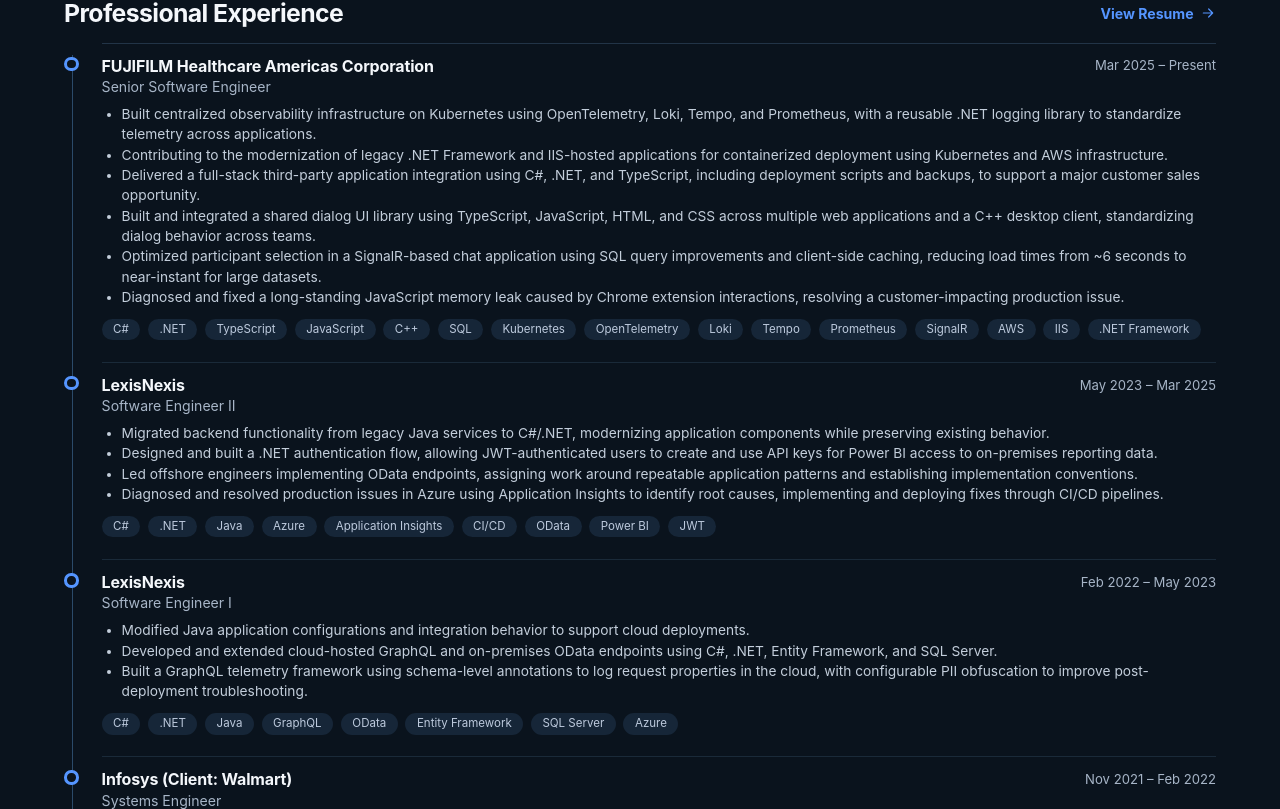
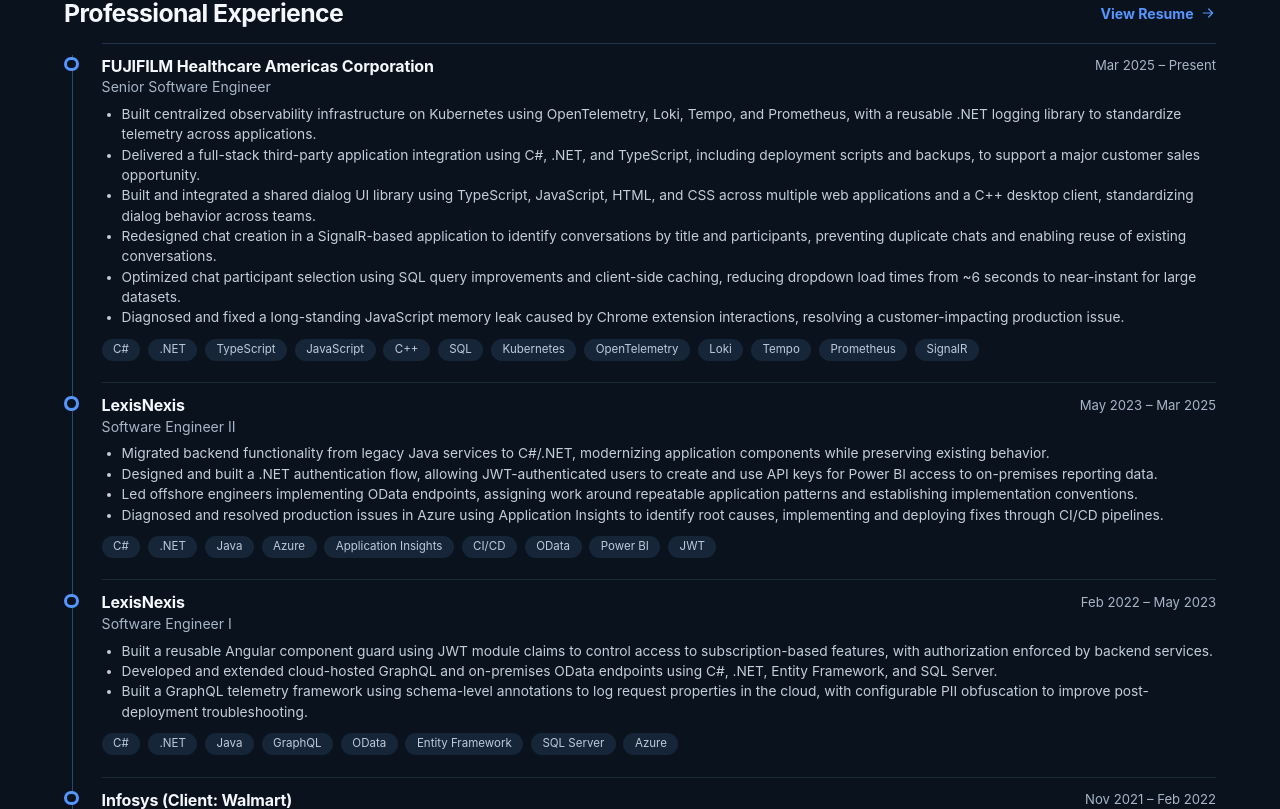
Before and after one commit to marcomtzan/portfolio, a React (Vite) app: page / in a window 1280 px wide. Shown: the part 391-1200 px from the top of the page. Built offline with nearby package versions, Linux system fonts and the light colour scheme.

Commit message:
Update resume

```diff
--- a/src/App.jsx
+++ b/src/App.jsx
@@ -8,13 +8,13 @@
     dates: 'Mar 2025 – Present',
     bullets: [
       'Built centralized observability infrastructure on Kubernetes using OpenTelemetry, Loki, Tempo, and Prometheus, with a reusable .NET logging library to standardize telemetry across applications.',
-      'Contributing to the modernization of legacy .NET Framework and IIS-hosted applications for containerized deployment using Kubernetes and AWS infrastructure.',
       'Delivered a full-stack third-party application integration using C#, .NET, and TypeScript, including deployment scripts and backups, to support a major customer sales opportunity.',
       'Built and integrated a shared dialog UI library using TypeScript, JavaScript, HTML, and CSS across multiple web applications and a C++ desktop client, standardizing dialog behavior across teams.',
-      'Optimized participant selection in a SignalR-based chat application using SQL query improvements and client-side caching, reducing load times from ~6 seconds to near-instant for large datasets.',
+      'Redesigned chat creation in a SignalR-based application to identify conversations by title and participants, preventing duplicate chats and enabling reuse of existing conversations.',
+      'Optimized chat participant selection using SQL query improvements and client-side caching, reducing dropdown load times from ~6 seconds to near-instant for large datasets.',
       'Diagnosed and fixed a long-standing JavaScript memory leak caused by Chrome extension interactions, resolving a customer-impacting production issue.',
     ],
-    tech: ['C#', '.NET', 'TypeScript', 'JavaScript', 'C++', 'SQL', 'Kubernetes', 'OpenTelemetry', 'Loki', 'Tempo', 'Prometheus', 'SignalR', 'AWS', 'IIS', '.NET Framework'],
+    tech: ['C#', '.NET', 'TypeScript', 'JavaScript', 'C++', 'SQL', 'Kubernetes', 'OpenTelemetry', 'Loki', 'Tempo', 'Prometheus', 'SignalR'],
   },
   {
     company: 'LexisNexis',
@@ -33,7 +33,7 @@
     role: 'Software Engineer I',
     dates: 'Feb 2022 – May 2023',
     bullets: [
-      'Modified Java application configurations and integration behavior to support cloud deployments.',
+      'Built a reusable Angular component guard using JWT module claims to control access to subscription-based features, with authorization enforced by backend services.',
       'Developed and extended cloud-hosted GraphQL and on-premises OData endpoints using C#, .NET, Entity Framework, and SQL Server.',
       'Built a GraphQL telemetry framework using schema-level annotations to log request properties in the cloud, with configurable PII obfuscation to improve post-deployment troubleshooting.',
     ],
```
Also changed, not shown: 1 other file (tests, documents, lock files or other folders).
